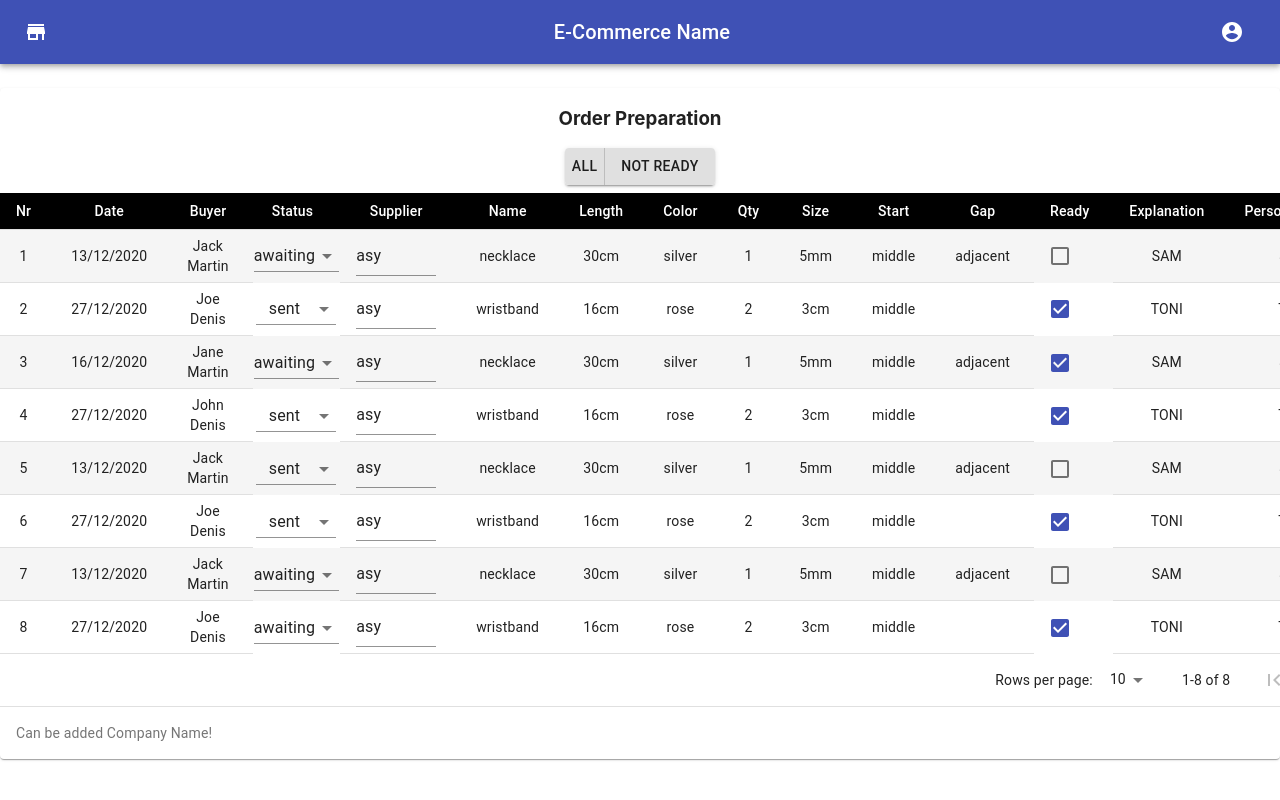
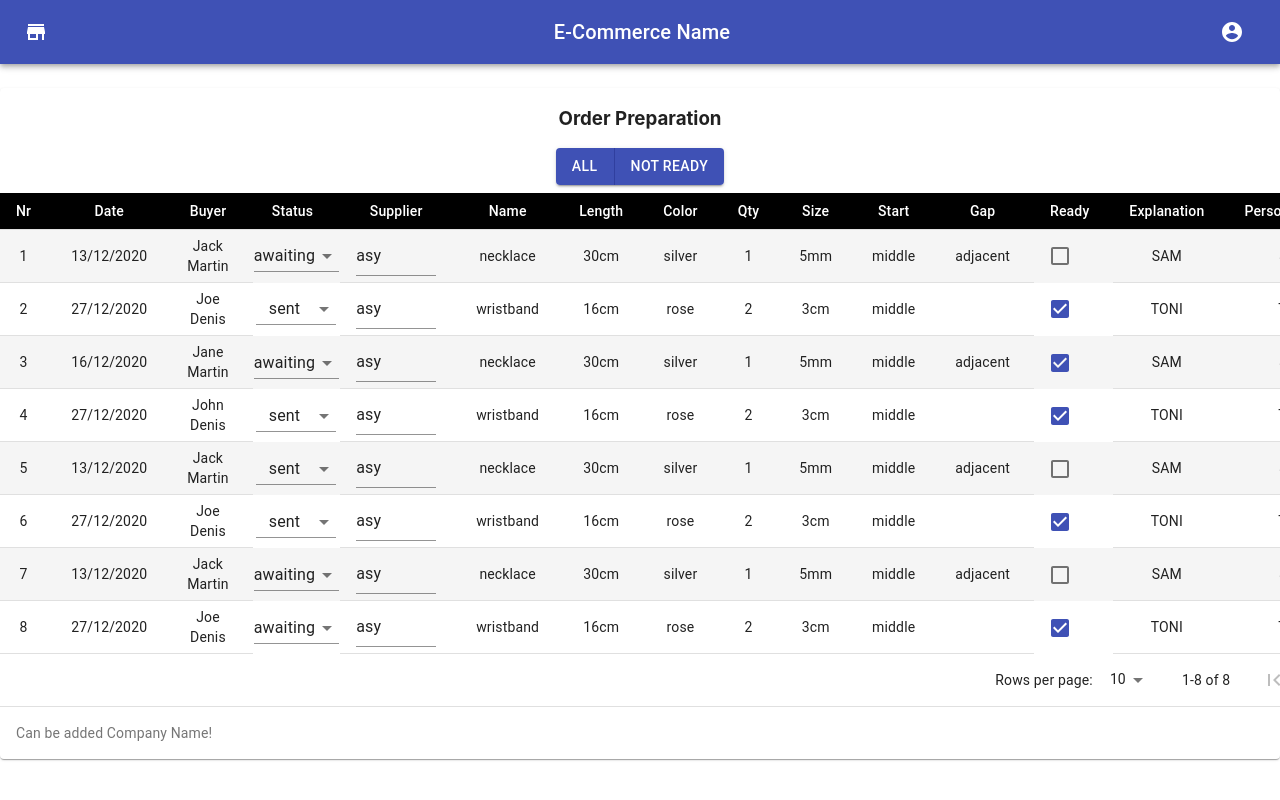
Before and after one commit to msymbolEJA/frontend-textile, a React (Create React App) app: page /order-prep in a window 1280 px wide. Built offline with nearby package versions, Linux system fonts and the light colour scheme; sample sign-in values are in the browser's storage.

Commit message:
fix button padding problem

```diff
--- a/src/components/orders/Orders.js
+++ b/src/components/orders/Orders.js
@@ -60,9 +60,6 @@ const useStyles = makeStyles((theme) => ({
   buttonGroup: {
     marginBottom: theme.spacing(1),
   },
-  button: {
-    padding: 0,
-  },
 }));
 
 function Orders() {
@@ -88,8 +85,9 @@ function Orders() {
   }, [rows, selectedTag]);
 
   const handleTagChange = (e) => {
-    setSelectedTag(e.target.innerHTML);
-    console.log(e.target.innerHTML);
+    setSelectedTag(e.currentTarget.id);
+    /* console.log(e.target.innerHTML);
+    console.log(e.currentTarget.id); */
     setPage(0);
   };
 
@@ -154,7 +152,7 @@ function Orders() {
       >
         {tagsData.map((tag) => (
           <Button
-            className={classes.button}
+            id={tag}
             key={tag}
             checked={selectedTag.indexOf(tag) > -1}
             onClick={(e) => handleTagChange(e)}
--- a/src/components/orders/orderprep/OrderPrep.js
+++ b/src/components/orders/orderprep/OrderPrep.js
@@ -55,9 +55,6 @@ const useStyles = makeStyles((theme) => ({
     buttonGroup: {
         marginBottom: theme.spacing(1),
     },
-    button: {
-        padding: 0,
-    },
 }));
 
 function OrderPrep() {
@@ -81,8 +78,10 @@ function OrderPrep() {
     }, [rows, selectedTag]);
 
     const handleTagChange = (e) => {
-        setSelectedTag(e.target.innerHTML);
-        console.log(e.target.innerHTML);
+        setSelectedTag(e.currentTarget.id);
+        // console.log(e.target.innerHTML);
+        // console.log("target : ", e.target.id);
+        // console.log("cT : ", e.currentTarget.id);
         setPage(0);
     };
 
@@ -152,9 +151,16 @@ function OrderPrep() {
     return (
         <Paper className={classes.root}>
             <h3>Order Preparation</h3>
-            <ButtonGroup className={classes.buttonGroup} variant="contained" >
-                <Button className={classes.button} onClick={(e) => handleTagChange(e)} id="notReady">All</Button>
-                <Button onClick={(e) => handleTagChange(e)} id="All">Not Ready</Button>
+            <ButtonGroup className={classes.buttonGroup}
+                variant="contained"
+                color="primary"
+                aria-label="contained primary button group" >
+                <Button onClick={(e) => handleTagChange(e)} id="All">
+                    All
+                </Button>
+                <Button onClick={(e) => handleTagChange(e)} id="notReady">
+                    Not Ready
+                </Button>
 
             </ButtonGroup>
             <TableContainer className={classes.container}>
```
Lines whose indentation alone changed are shown as unchanged.
